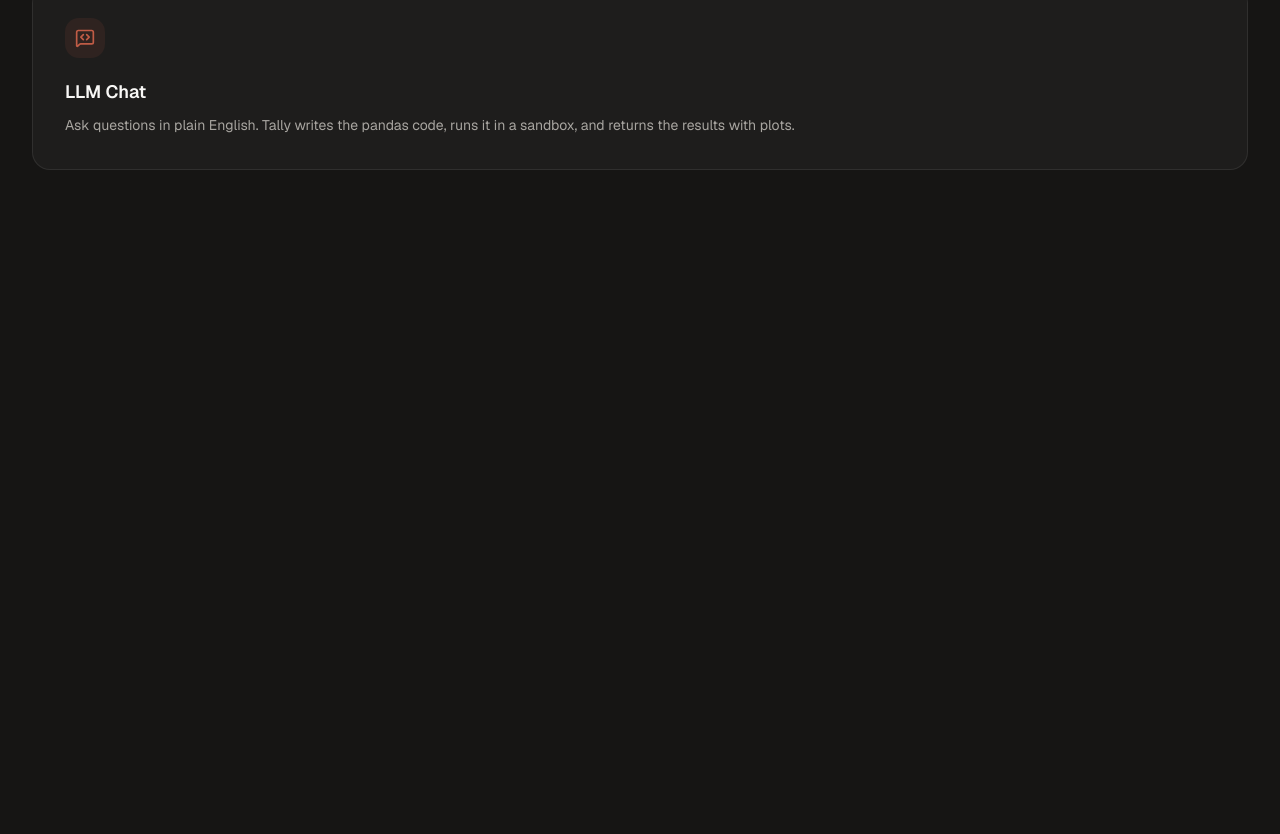
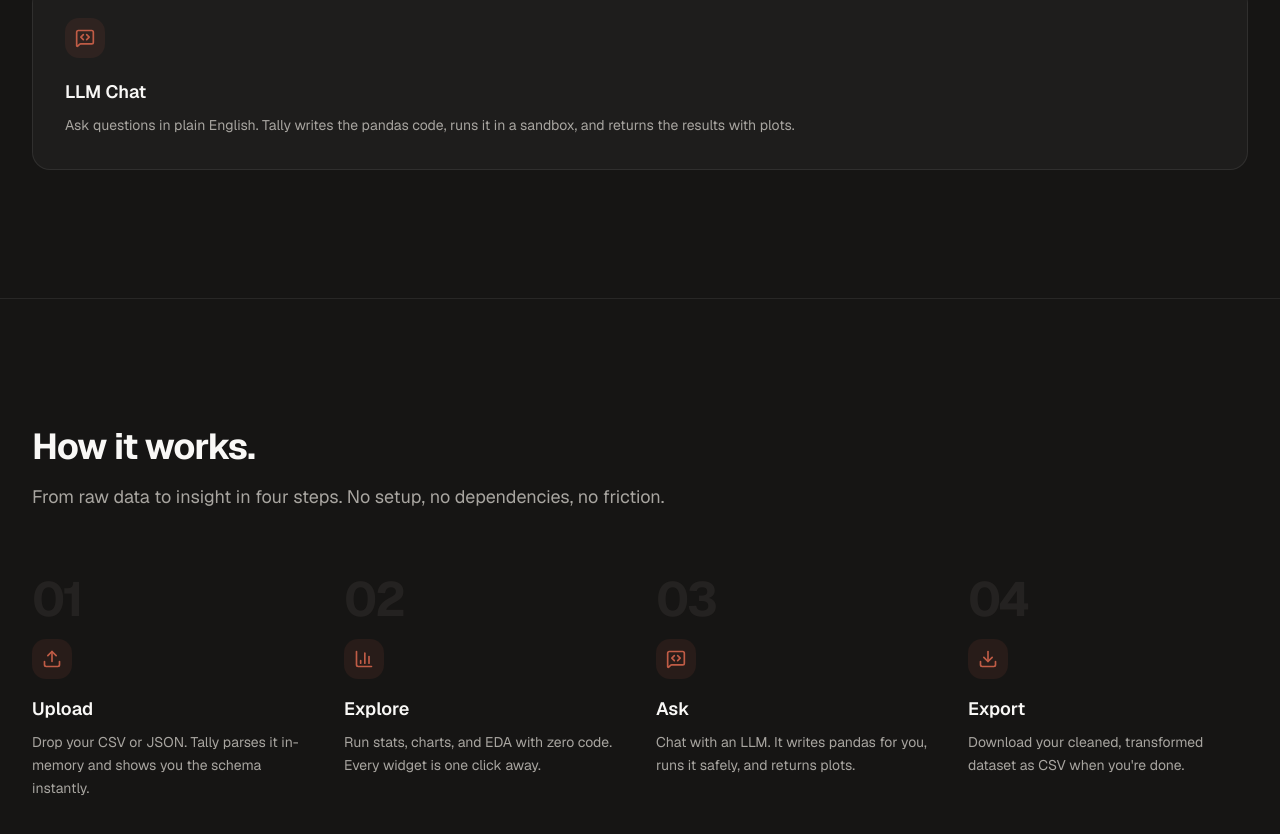
Before and after one commit to xyzprtk/tally, a Next.js app in the folder frontend/: page / in a window 1280 px wide. Shown: the part 1812-2646 px from the top of the page. Before the commit the page ends 2494 px from the top, so only its background shows below. Built offline with nearby package versions, Linux system fonts and the light colour scheme.

Commit message:
feat: add How It Works timeline and animated FAQ accordion

```diff
--- a/frontend/app/page.tsx
+++ b/frontend/app/page.tsx
@@ -1,6 +1,8 @@
 import { Navbar } from "@/components/landing/Navbar";
 import { Hero } from "@/components/landing/Hero";
 import { Features } from "@/components/landing/Features";
+import { HowItWorks } from "@/components/landing/HowItWorks";
+import { FAQ } from "@/components/landing/FAQ";
 
 export default function LandingPage() {
   return (
@@ -8,9 +10,8 @@ export default function LandingPage() {
       <Navbar />
       <Hero />
       <Features />
-      {/* Placeholder for upcoming sections */}
-      <div id="how-it-works" className="py-24" />
-      <div id="faq" className="py-24" />
+      <HowItWorks />
+      <FAQ />
     </main>
   );
 }
--- /dev/null
+++ b/frontend/components/landing/FAQ.tsx
@@ -0,0 +1,107 @@
+"use client";
+
+import { useState } from "react";
+import { motion, AnimatePresence } from "framer-motion";
+import { ChevronDown } from "lucide-react";
+
+const faqs = [
+  {
+    question: "What file formats does Tally support?",
+    answer:
+      "CSV and JSON for now. Excel and Parquet are on the roadmap. Tally reads everything as strings first, then infers types — so encoding issues are handled gracefully.",
+  },
+  {
+    question: "Is my data stored on a server?",
+    answer:
+      "No. Tally stores your dataset in-memory only. It disappears when the server restarts. There is no database, no persistence, and no data leaves your machine if you run Tally locally.",
+  },
+  {
+    question: "Which LLM providers can I use?",
+    answer:
+      "OpenRouter and Groq. You bring your own API key — Tally never stores it. The key is sent with each request and kept only in your browser's local storage.",
+  },
+  {
+    question: "Is Tally free?",
+    answer:
+      "Yes. Tally is open source and free to use under the MIT license. You only pay for your own LLM API usage if you use the chat feature.",
+  },
+  {
+    question: "Can I run Tally locally?",
+    answer:
+      "Absolutely. Clone the repo, install the Python backend dependencies, run the FastAPI server, and start the Next.js frontend. Both run on localhost with zero external dependencies.",
+  },
+];
+
+export function FAQ() {
+  const [openIndex, setOpenIndex] = useState<number | null>(null);
+
+  const toggle = (index: number) => {
+    setOpenIndex((prev) => (prev === index ? null : index));
+  };
+
+  return (
+    <section id="faq" className="py-24 md:py-32 border-t border-border">
+      <div className="max-w-3xl mx-auto px-4 sm:px-6 lg:px-8">
+        <motion.div
+          initial={{ opacity: 0, y: 20 }}
+          whileInView={{ opacity: 1, y: 0 }}
+          viewport={{ once: true, margin: "-100px" }}
+          transition={{ duration: 0.5 }}
+          className="mb-16 text-center"
+        >
+          <h2 className="text-3xl md:text-4xl font-bold tracking-tight text-foreground">
+            Frequently asked questions.
+          </h2>
+          <p className="mt-4 text-lg text-muted-foreground">
+            Everything you need to know before diving in.
+          </p>
+        </motion.div>
+
+        <div className="space-y-0">
+          {faqs.map((faq, index) => (
+            <motion.div
+              key={index}
+              initial={{ opacity: 0, y: 12 }}
+              whileInView={{ opacity: 1, y: 0 }}
+              viewport={{ once: true }}
+              transition={{ duration: 0.4, delay: index * 0.05 }}
+              className="border-b border-border"
+            >
+              <button
+                onClick={() => toggle(index)}
+                className="flex w-full items-center justify-between py-5 text-left group"
+              >
+                <span className="text-base font-medium text-foreground group-hover:text-[#C05C46] transition-colors">
+                  {faq.question}
+                </span>
+                <motion.div
+                  animate={{ rotate: openIndex === index ? 180 : 0 }}
+                  transition={{ duration: 0.3, ease: "easeOut" }}
+                  className="ml-4 shrink-0"
+                >
+                  <ChevronDown className="h-5 w-5 text-muted-foreground" />
+                </motion.div>
+              </button>
+
+              <AnimatePresence initial={false}>
+                {openIndex === index && (
+                  <motion.div
+                    initial={{ height: 0, opacity: 0 }}
+                    animate={{ height: "auto", opacity: 1 }}
+                    exit={{ height: 0, opacity: 0 }}
+                    transition={{ duration: 0.3, ease: "easeOut" }}
+                    className="overflow-hidden"
+                  >
+                    <p className="pb-5 text-sm text-muted-foreground leading-relaxed">
+                      {faq.answer}
+                    </p>
+                  </motion.div>
+                )}
+              </AnimatePresence>
+            </motion.div>
+          ))}
+        </div>
+      </div>
+    </section>
+  );
+}
--- /dev/null
+++ b/frontend/components/landing/HowItWorks.tsx
@@ -0,0 +1,104 @@
+"use client";
+
+import { motion } from "framer-motion";
+import { Upload, BarChart3, MessageSquareCode, Download } from "lucide-react";
+
+const steps = [
+  {
+    number: "01",
+    icon: Upload,
+    title: "Upload",
+    description: "Drop your CSV or JSON. Tally parses it in-memory and shows you the schema instantly.",
+  },
+  {
+    number: "02",
+    icon: BarChart3,
+    title: "Explore",
+    description: "Run stats, charts, and EDA with zero code. Every widget is one click away.",
+  },
+  {
+    number: "03",
+    icon: MessageSquareCode,
+    title: "Ask",
+    description: "Chat with an LLM. It writes pandas for you, runs it safely, and returns plots.",
+  },
+  {
+    number: "04",
+    icon: Download,
+    title: "Export",
+    description: "Download your cleaned, transformed dataset as CSV when you're done.",
+  },
+];
+
+const containerVariants = {
+  hidden: {},
+  visible: {
+    transition: {
+      staggerChildren: 0.12,
+    },
+  },
+};
+
+const stepVariants = {
+  hidden: { opacity: 0, y: 24 },
+  visible: {
+    opacity: 1,
+    y: 0,
+    transition: { duration: 0.5, ease: [0.16, 1, 0.3, 1] },
+  },
+};
+
+export function HowItWorks() {
+  return (
+    <section id="how-it-works" className="py-24 md:py-32 border-t border-border">
+      <div className="max-w-7xl mx-auto px-4 sm:px-6 lg:px-8">
+        <motion.div
+          initial={{ opacity: 0, y: 20 }}
+          whileInView={{ opacity: 1, y: 0 }}
+          viewport={{ once: true, margin: "-100px" }}
+          transition={{ duration: 0.5 }}
+          className="mb-16"
+        >
+          <h2 className="text-3xl md:text-4xl font-bold tracking-tight text-foreground">
+            How it works.
+          </h2>
+          <p className="mt-4 text-lg text-muted-foreground max-w-2xl">
+            From raw data to insight in four steps. No setup, no dependencies, no friction.
+          </p>
+        </motion.div>
+
+        <motion.div
+          variants={containerVariants}
+          initial="hidden"
+          whileInView="visible"
+          viewport={{ once: true, margin: "-50px" }}
+          className="grid grid-cols-1 md:grid-cols-2 lg:grid-cols-4 gap-8"
+        >
+          {steps.map((step) => {
+            const Icon = step.icon;
+            return (
+              <motion.div
+                key={step.number}
+                variants={stepVariants}
+                className="relative"
+              >
+                <span className="text-5xl font-bold text-muted/60 tracking-tighter">
+                  {step.number}
+                </span>
+                <div className="mt-4 flex h-10 w-10 items-center justify-center rounded-xl bg-[#C05C46]/10 text-[#C05C46]">
+                  <Icon className="h-5 w-5" />
+                </div>
+                <h3 className="mt-4 text-lg font-semibold text-foreground">
+                  {step.title}
+                </h3>
+                <p className="mt-2 text-sm text-muted-foreground leading-relaxed">
+                  {step.description}
+                </p>
+              </motion.div>
+            );
+          })}
+        </motion.div>
+      </div>
+    </section>
+  );
+}
```
